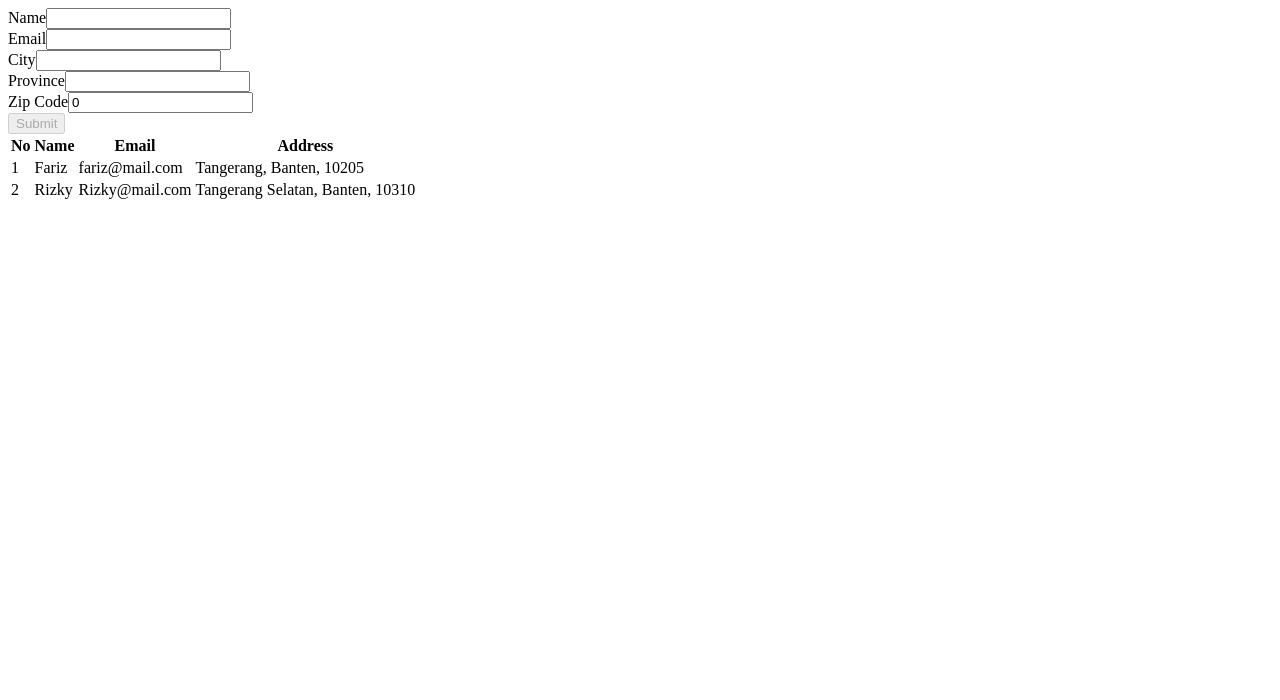
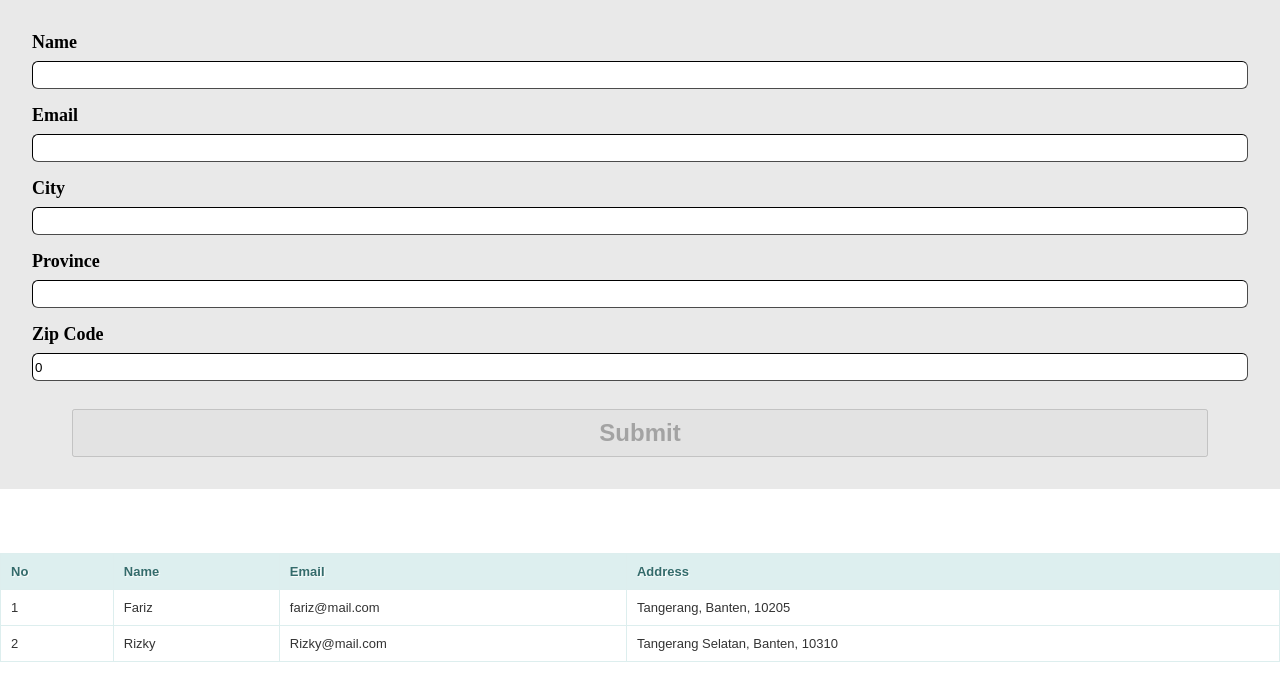
Before and after one commit to luminerrr/angular-fif, an Angular app: page / in a window 1280 px wide. Shown: the top 700 px of the page. Built offline with nearby package versions, Linux system fonts and the light colour scheme.

Commit message:
add styling

```diff
--- a/src/app/app.component.css
+++ b/src/app/app.component.css
@@ -0,0 +1,4 @@
+.container {
+    padding: 0px;
+    margin: 0;
+}
--- a/src/app/form/form.component.css
+++ b/src/app/form/form.component.css
@@ -0,0 +1,35 @@
+form {
+  display: flex;
+  flex-direction: column;
+  gap: 16px;
+  background-color: rgb(233, 233, 233);
+  padding: 32px;
+
+  .form-group {
+    label {
+      font-size: 18px;
+      font-weight: 700;
+    }
+  }
+}
+
+input {
+  height: 24px;
+  border-width: 1px;
+  border-radius: 6px;
+  border-color: rgb(75, 75, 75);
+}
+
+.form-group {
+  display: flex;
+  flex-direction: column;
+  gap: 8px;
+}
+
+.btn-submit {
+  height: 48px;
+  margin: 0 40px;
+  font-weight: 700;
+  font-size: 24px;
+  margin-top: 12px;
+}
--- a/src/app/form/form.component.html
+++ b/src/app/form/form.component.html
@@ -65,5 +65,5 @@
       Please input Zip Code
     </div>
   </div>
-  <button type="submit" [disabled]="addUserForm.invalid">Submit</button>
+  <button type="submit" class="btn-submit" [disabled]="addUserForm.invalid">Submit</button>
 </form>
--- a/src/app/user-table/user-table.component.css
+++ b/src/app/user-table/user-table.component.css
@@ -0,0 +1,22 @@
+.zui-table {
+    border: solid 1px #DDEEEE;
+    border-collapse: collapse;
+    border-spacing: 0;
+    font: normal 13px Arial, sans-serif;
+    width: 100%;
+    margin-top: 64px;
+}
+.zui-table thead th {
+    background-color: #DDEFEF;
+    border: solid 1px #DDEEEE;
+    color: #336B6B;
+    padding: 10px;
+    text-align: left;
+    text-shadow: 1px 1px 1px #fff;
+}
+.zui-table tbody td {
+    border: solid 1px #DDEEEE;
+    color: #333;
+    padding: 10px;
+    text-shadow: 1px 1px 1px #fff;
+}
--- a/src/app/user-table/user-table.component.html
+++ b/src/app/user-table/user-table.component.html
@@ -1,4 +1,4 @@
-<table>
+<table class="zui-table">
     <thead>
         <tr>
             <th>
--- a/src/styles.css
+++ b/src/styles.css
@@ -1 +1,4 @@
 /* You can add global styles to this file, and also import other style files */
+body {
+    margin: 0;
+}
```
